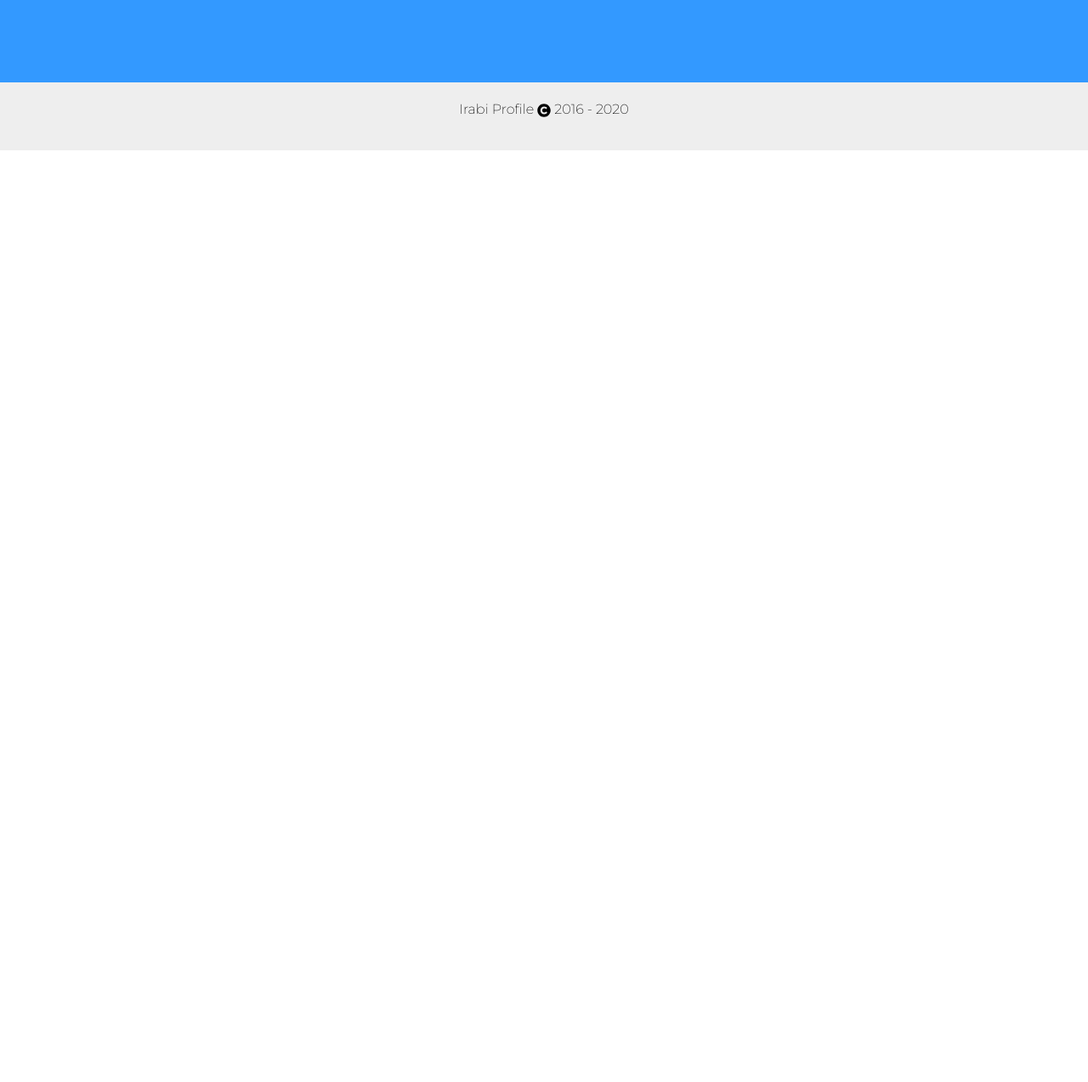
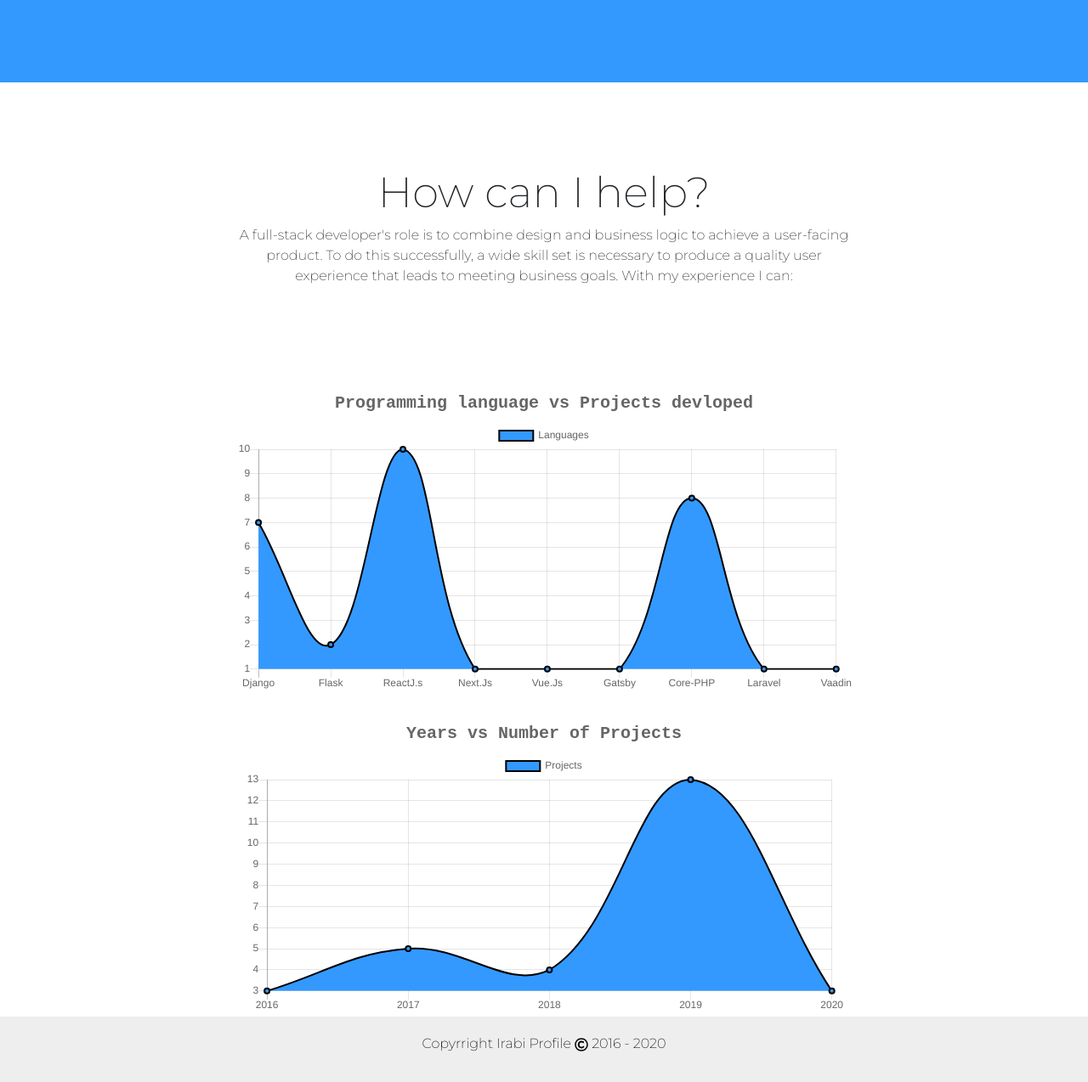
Before and after one commit to irabi01/portfolio, a Gatsby site: page / in a window 1280 px wide. Shown: the part 1984-3258 px from the top of the page at 85% size. Before the commit the page ends 2161 px from the top, so only its background shows below. Built offline with nearby package versions, Linux system fonts and the light colour scheme; Gatsby itself is replaced by a stand-in of ours.

Commit message:
add chart js

```diff
--- a/package.json
+++ b/package.json
@@ -5,6 +5,7 @@
   "version": "0.1.0",
   "author": "Kyle Mathews <mathews.kyle@gmail.com>",
   "dependencies": {
+    "chart.js": "^2.9.3",
     "gatsby": "^2.20.12",
     "gatsby-image": "^2.3.1",
     "gatsby-plugin-manifest": "^2.3.3",
@@ -15,6 +16,7 @@
     "gatsby-transformer-sharp": "^2.4.3",
     "prop-types": "^15.7.2",
     "react": "^16.12.0",
+    "react-chartjs-2": "^2.9.0",
     "react-dom": "^16.12.0",
     "react-helmet": "^5.2.1",
     "react-icons": "^3.9.0"
--- a/src/components/footer.js
+++ b/src/components/footer.js
@@ -1,5 +1,5 @@
 import React from 'react'
-import { FaCopyright } from 'react-icons/fa'
+import { FaRegCopyright } from 'react-icons/fa'
 
 const FooterComponent = () => {
     return (
@@ -8,7 +8,7 @@ const FooterComponent = () => {
                 <div className="row">
                     <div className="col-md-12">
                         <div className="content">
-                            <p>Irabi Profile <FaCopyright/> 2016 - {(new Date().getFullYear())}</p>
+                            <p>Copyrright Irabi Profile <FaRegCopyright/> 2016 - {(new Date().getFullYear())}</p>
                         </div>
                     </div>
                 </div>
--- /dev/null
+++ b/src/components/graphComponent.js
@@ -0,0 +1,51 @@
+import React from 'react'
+import {Bar, Line} from 'react-chartjs-2'
+import GraphComponentTwo from './graphComponentTwo'
+
+const state = {
+    labels: ['Django', 'Flask', 'ReactJ.s',
+             'Next.Js', 'Vue.Js', 'Gatsby', 'Core-PHP', 'Laravel', 'Vaadin'],
+    datasets: [
+      {
+        label: 'Languages',
+        backgroundColor: '#3399ff',
+        // backgroundColor: 'rgba(75,192,192,1)',
+        borderColor: 'rgba(0,0,0,1)',
+        borderWidth: 2,
+        data: [7, 2, 10, 1, 1, 1, 8, 1, 1]
+      }
+    ]
+  }
+
+const GraphComponent = () => {
+    return (
+        <div className="graph_component">
+            <div className="container">
+                <div className="row">
+                    <div className="col-md-8 offset-md-2">
+                        <div className="content">
+                        <Line
+                            data={state}
+                            options={{
+                                title:{
+                                display:true,
+                                text:'Programming language vs Projects devloped',
+                                fontSize:20,
+                                fontFamily:'monospace'
+                                },
+                                legend:{
+                                display:true,
+                                position:'top'
+                                }
+                            }}
+                            />
+                        </div>
+                    </div>
+                </div>
+                <br/>
+                <GraphComponentTwo/>
+            </div>
+        </div>
+    )
+}
+export default GraphComponent
--- /dev/null
+++ b/src/components/graphComponentTwo.js
@@ -0,0 +1,48 @@
+import React from 'react'
+import {Bar, Line} from 'react-chartjs-2'
+
+const state = {
+    labels: ['2016', '2017', '2018',
+             '2019', '2020'],
+    datasets: [
+      {
+        label: 'Projects',
+        backgroundColor: '#3399ff',
+        // backgroundColor: 'rgba(75,192,192,1)',
+        borderColor: 'rgba(0,0,0,1)',
+        borderWidth: 2,
+        data: [3, 5, 4, 13,3]
+      }
+    ]
+  }
+
+const GraphComponentTwo = () => {
+    return (
+        <div className="graph_component">
+            <div className="container">
+                <div className="row">
+                    <div className="col-md-8 offset-md-2">
+                        <div className="content">
+                        <Line
+                            data={state}
+                            options={{
+                                title:{
+                                display:true,
+                                text:'Years vs Number of Projects',
+                                fontSize:20,
+                                fontFamily:'monospace'
+                                },
+                                legend:{
+                                display:true,
+                                position:'top'
+                                }
+                            }}
+                            />
+                        </div>
+                    </div>
+                </div>
+            </div>
+        </div>
+    )
+}
+export default GraphComponentTwo
--- /dev/null
+++ b/src/components/homeComponent2.js
@@ -0,0 +1,20 @@
+import React from 'react'
+
+const HomeComponent2 = () => {
+    return (
+        <div className="home_second_section">
+            <div className="container">
+                <div className="row">
+                    <div className="col-md-8 offset-md-2">
+                        <div className="content">
+                            <h1>How can I help?</h1>
+                            <p>A full-stack developer's role is to combine design and business logic to achieve a user-facing product. To do this successfully, a wide skill set is necessary to produce a quality user experience
+that leads to meeting business goals. With my experience I can:</p>
+                        </div>
+                    </div>
+                </div>
+            </div>
+        </div>
+    )
+}
+export default HomeComponent2
--- a/src/components/layout.css
+++ b/src/components/layout.css
@@ -28,6 +28,7 @@ body{
   /* background-color: var(--mainWhite); */
   background-position: center;
   background-size: cover;
+  background-attachment: fixed;
   text-align: var(--centerAlign);
 }
 .outer_home_page .content .profile_pic{
@@ -99,6 +100,20 @@ body{
 }
 
 
+
+/* home_second_section */
+.home_second_section{
+  padding: 100px 0px;
+  text-align: var(--centerAlign);
+}
+.home_second_section .content h1{
+  font-size: 50px;
+}
+.home_second_section .content p{
+  font-size: 16px;
+}
+
+
 /* footer_component */
 .footer_component{
   background-color: #eee;
--- a/src/components/layout.js
+++ b/src/components/layout.js
@@ -7,7 +7,7 @@
 
 import React from "react"
 import PropTypes from "prop-types"
-import { useStaticQuery, graphql } from "gatsby"
+// import { useStaticQuery, graphql } from "gatsby"
 import './bootstrap.min.css'
 import "./layout.css"
 import Navbar from './navbar'
--- a/src/components/navbar.js
+++ b/src/components/navbar.js
@@ -1,7 +1,6 @@
 import React, { Component } from 'react'
 import { Link } from 'gatsby'
-import logo from '../images/logo.png'
-import { FaHome } from 'react-icons/fa'
+// import logo from '../images/logo.png'
 
 
 
--- a/src/pages/index.js
+++ b/src/pages/index.js
@@ -1,12 +1,14 @@
 import React from "react"
-import { Link } from "gatsby"
-import logo from '../images/logo.png'
+// import { Link } from "gatsby"
+// import logo from '../images/logo.png'
 import logo_2 from '../images/logo.jpeg'
 
 import Layout from "../components/layout"
 import SEO from "../components/seo"
 import HomeComponent1 from "../components/homeComponent1"
 import SkillsComponent from "../components/skillsComponent"
+import HomeComponent2 from "../components/homeComponent2"
+import GraphComponent from "../components/graphComponent"
 // import { FaReact } from 'react-icons/fa'
 
 const IndexPage = () => (
@@ -27,6 +29,8 @@ const IndexPage = () => (
     </div>
     <HomeComponent1/>
     <SkillsComponent/>
+    <HomeComponent2/>
+    <GraphComponent/>
   </Layout>
 )
 
```
Also changed, not shown: 1 other file.
